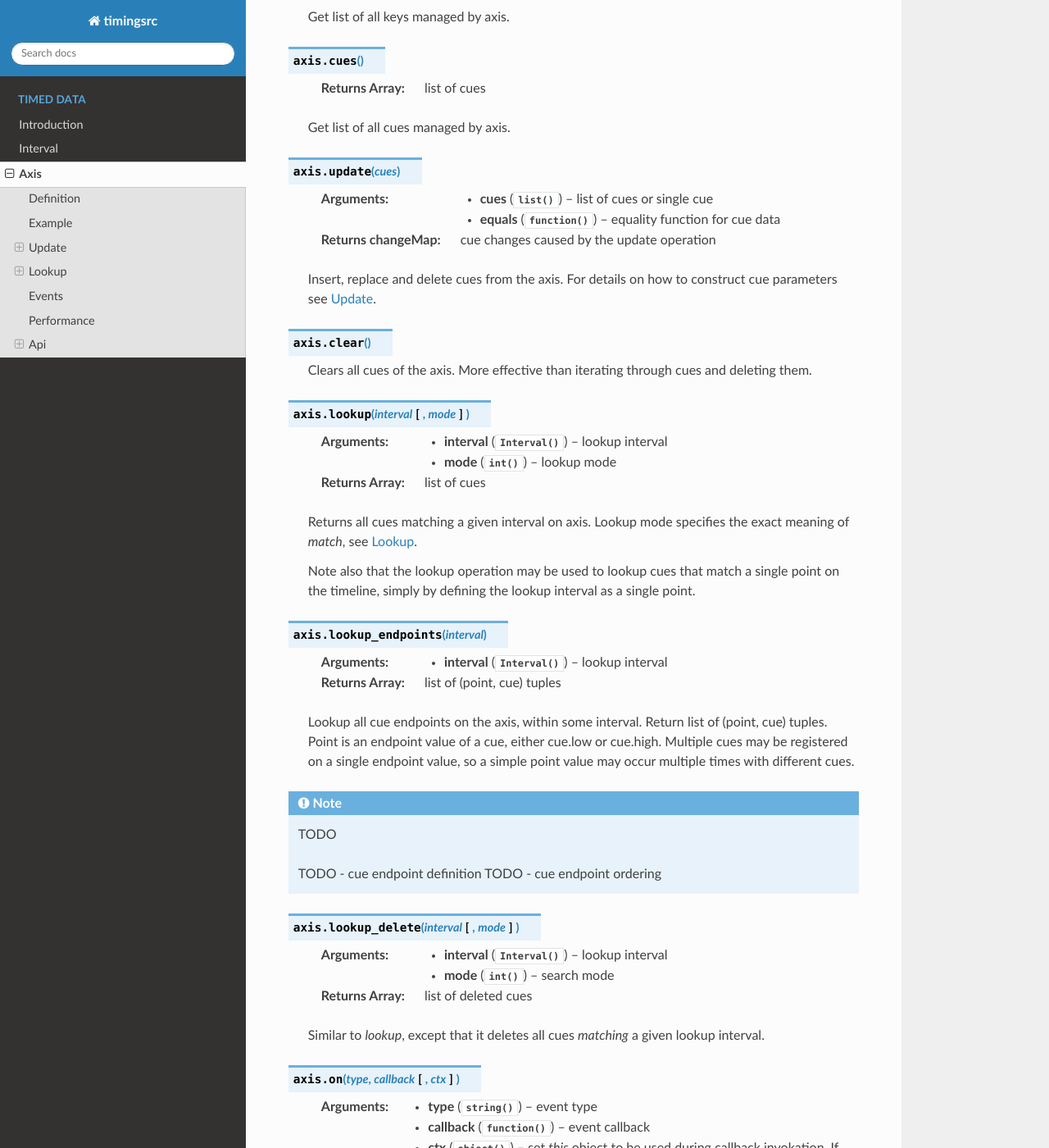
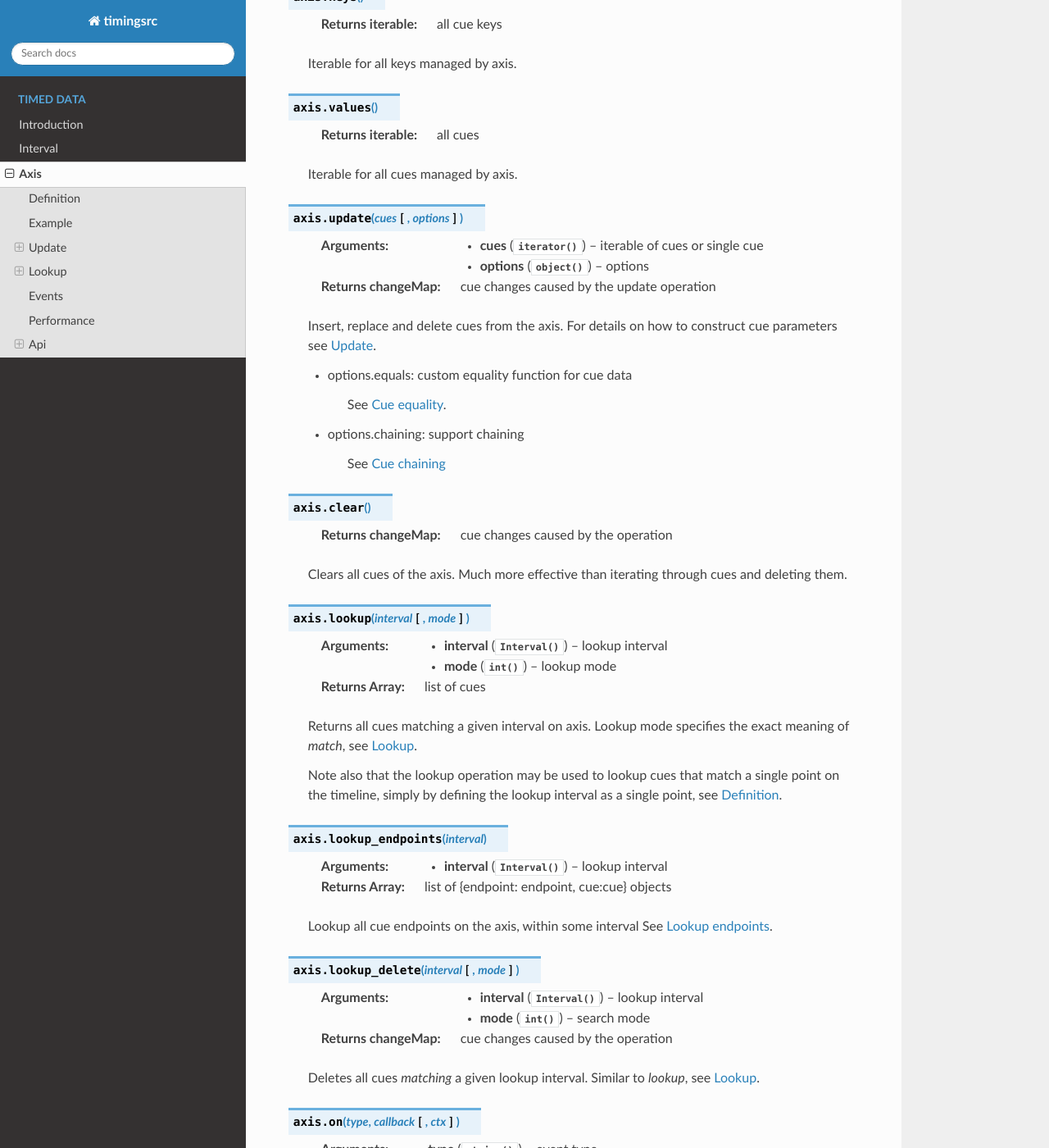
Before and after one commit to ingararntzen/timingdocs, a Sphinx documentation site: the page built from docs/source/axis.rst, in a window 1280 px wide and 1400 px high, scrolled down 11042 px. Shown: the whole window at 82% size. Built offline with Sphinx 7.4.7 and the Read the Docs theme 2.0.0, drawn with Linux system fonts in a browser that asks for light colours; some of the changed text lies outside the part shown.

Commit message:
finishing axis

```diff
--- a/docs/source/axis.rst
+++ b/docs/source/axis.rst
@@ -47,6 +47,7 @@
 ..  note::
 
     Illustration!
+
 
 
 Example
@@ -238,6 +239,7 @@
 D      INSERT cue                        MODIFY cue
 =====  ================================  ===============================
 
+..  _axis-cue-equality:
 
 Cue equality
 """"""""""""""""""""""""""""""""""""""""""""""""""""""""""""""""""""""""
@@ -401,14 +403,19 @@
         axis.update(cues);
 
 
+..  _axis-chaining:
+
+Cue chaining
+""""""""""""""""""""""""""""""""""""""""""""""""""""""""""""""""""""""""
+
 It is possible to include several cue arguments concerning the same key
-in a single batch. This is called *chained* cue arguments. Chained cue
-arguments will be applied in given order, and the net effect in terms of
-cue state will be equal to the effect of splitting the cue batch into
-individual invokations of **update**. However, chained cue arguments
-are essentially collapsed into a single cue operation with the same net
-effect. For instance, if a cue is first inserted and then deleted within
-a single batch, the net effect is *no effect*.
+in a single batch to **update**. This is called *chained* cue arguments.
+Chained cue arguments will be applied in given order, and the net effect
+in terms of cue state will be equal to the effect of splitting the cue
+batch into individual invokations of **update**. However, chained cue
+arguments are essentially collapsed into a single cue operation with the
+same net effect. For instance, if a cue is first inserted and then
+deleted within a single batch, the net effect is *no effect*.
 
 
 Correct handling of chained cue arguments introduces additional
@@ -416,7 +423,7 @@
 slower for large cues batches. If the cue batch does *not* include any
 chained cue arguents, this may be indicated by setting the option
 *chaining* to false, yielding faster cue processing. The default value
-for chaining* is true.
+for *chaining* is true.
 
 ..  code-block:: javascript
 
@@ -466,13 +473,15 @@
 all cues which are *valid* somewhere within the target lookup interval.
 If so, all groups except OUTSIDE_LEFT and OUTSIDE_RIGHT are included,
 and the appropriate lookup mode is `16+8+4+2+1=31`. This is the default
-value for lookup mode.
+value for lookup mode. Other useful modes may be 29 (all except COVERS)
+or 12 (COVERED and EQUAL).
 
 Additionally, the axis provides an operation  **lookup_delete(interval,
 mode)** which deletes all cues matching a given interval. This operation
 is more efficient than  **lookup** followed by **update** for
 cue deletion.
 
+..  _axis-lookup-endpoints:
 
 Lookup endpoints
 """"""""""""""""""""""""""""""""""""""""""""""""""""""""""""""""""""""""
@@ -486,7 +495,6 @@
 
 ..  code-block:: javascript
 
-    // (endpoint, cue) pair
     {
         endpoint: [value, high, closed],
         cue: {
@@ -501,6 +509,7 @@
 *closed*. If *high* is *true*, the endpoint is a *high* endpoint of cue,
 else the *low* endpoint. If *closed* is *true*, the endpoint is *closed*,
 else *open*.
+
 
 
 ..  _axis-events:
@@ -641,28 +650,39 @@
 
 ..  js:method:: axis.keys()
 
-    :returns Array: list of keys
+    :returns iterable: all cue keys
 
-    Get list of all keys managed by axis.
+    Iterable for all keys managed by axis.
 
-..  js:method:: axis.cues()
+..  js:method:: axis.values()
 
-    :returns Array: list of cues
+    :returns iterable: all cues
 
-    Get list of all cues managed by axis.
+    Iterable for all cues managed by axis.
 
-..  js:method:: axis.update (cues)
+..  js:method:: axis.update (cues[, options])
 
-    :param list cues: list of cues or single cue
-    :param function equals: equality function for cue data
+    :param iterator cues: iterable of cues or single cue
+    :param object options: options
     :returns changeMap: cue changes caused by the update operation
 
     Insert, replace and delete cues from the axis. For details on how
     to construct cue parameters see :ref:`axis-update`.
 
+    - options.equals: custom equality function for cue data
+
+        See :ref:`axis-cue-equality`.
+
+    - options.chaining: support chaining
+
+        See :ref:`axis-chaining`
+
+
 ..  js:method:: axis.clear()
 
-    Clears all cues of the axis. More effective than iterating
+    :returns changeMap: cue changes caused by the operation
+
+    Clears all cues of the axis. Much more effective than iterating
     through cues and deleting them.
 
 ..  js:method:: axis.lookup(interval[, mode])
@@ -676,32 +696,26 @@
 
     Note also that the lookup operation may be used to lookup cues that match a
     single point on the timeline, simply by defining the lookup interval as a
-    single point.
+    single point, see :ref:`interval-definition`.
 
 ..  js:method:: axis.lookup_endpoints(interval)
 
     :param Interval interval: lookup interval
-    :returns Array: list of (point, cue) tuples
+    :returns Array: list of {endpoint: endpoint, cue:cue} objects
 
-    Lookup all cue endpoints on the axis, within some interval. Return list of
-    (point, cue) tuples. Point is an endpoint value of a cue, either cue.low or
-    cue.high. Multiple cues may be registered on a single endpoint value, so a
-    simple point value may occur multiple times with different cues.
 
-..  note:: TODO
-
-    TODO - cue endpoint definition
-    TODO - cue endpoint ordering
+    Lookup all cue endpoints on the axis, within some interval See
+    :ref:`axis-lookup-endpoints`.
 
 
 ..  js:method:: axis.lookup_delete(interval[, mode])
 
     :param Interval interval: lookup interval
     :param int mode: search mode
-    :returns Array: list of deleted cues
+    :returns changeMap: cue changes caused by the operation
 
-    Similar to *lookup*, except that it deletes all cues *matching* a given
-    lookup interval.
+    Deletes all cues *matching* a given lookup interval.
+    Similar to *lookup*, see :ref:`axis-lookup`.
 
 
 ..  js:method:: axis.on (type, callback[, ctx])
@@ -711,12 +725,8 @@
     :param object ctx: set *this* object to be used during callback
         invokation. If not provided, *this* will be the axis instance.
 
-    Register a callback for events of given type.
-
-    ..  code-block:: javascript
-
-        let handler = function(e){}
-        axis.on("change", handler)
+    Register a callback for events of given type. The axis exports only
+    a single event type *"change"*. See :ref:`axis-events`.
 
 
 ..  js:method:: axis.off (type, callback)
@@ -724,13 +734,4 @@
     :param string type: event type
     :param function callback: event callback
 
-    Un-register a callback from given event type
-
-    ..  code-block:: javascript
-
-        axis.off("change", handler)
-
-
-..  js:method:: callback (batchMap)
-
-    :param Map batchMap: state changes
+    Un-register a callback for given event type. See :ref:`axis-events`.
```
Also changed, not shown: other parts of docs/source/axis.rst (+4 -4 lines), docs/source/interval.rst (+14 -1 lines).
